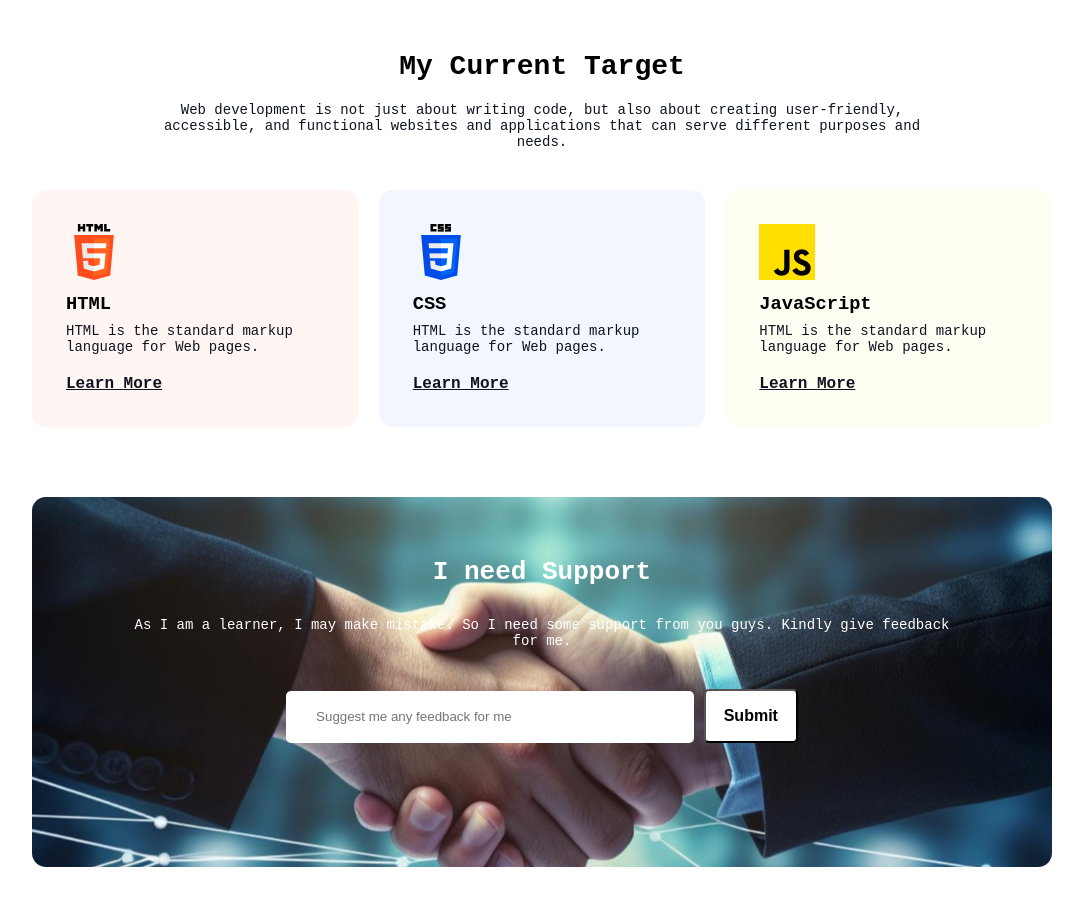
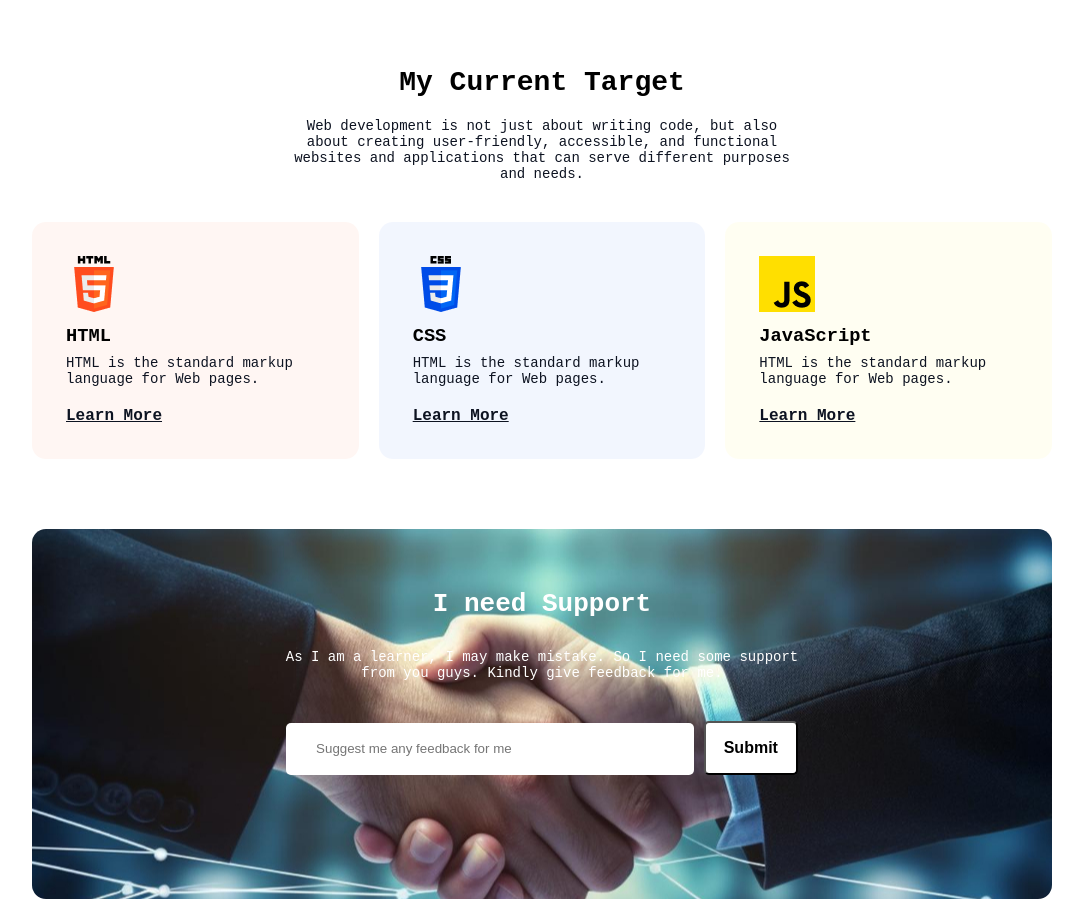
Before and after one commit to Binita-Karmakar/Assignment-One, a plain HTML site: page index.html in a window 1280 px wide. Shown: the part 2691-3592 px from the top of the page, without its empty margins (98-1181 px from the left). Drawn offline with Linux system fonts and the light colour scheme; a web font is replaced by a local one.

Commit message:
some changes added

```diff
--- a/index.html
+++ b/index.html
@@ -85,12 +85,14 @@
         </section>
         <!-- my inspiration section -->
         <section class="inspiration-section text-center">
-            <h2 class="section-title">My Inspiration</h2>
+            <div class="title-part">
+                <h2 class="section-title">My Inspiration</h2>
             <p class="section-subtitle">Web development is not just about writing code, but also about
                 creating user-friendly, accessible, and functional websites and applications that can serve
                 different
                 purposes and needs.
             </p>
+            </div>
             <div class="iframe-video">
                 <iframe width="100%" height="450" src="https://www.youtube.com/embed/DGHn2uOAVCE?si=GlOLTlGJHUad3rp0"
                     title="YouTube video player" frameborder="0"
@@ -101,11 +103,13 @@
         </section>
         <!-- my current target section -->
         <section class="inspiration-section">
+            <div class="title-part">
             <h2 class="section-title text-center">My Current Target</h2>
             <p class="section-subtitle text-center">Web development is not just about writing code, but also about
                 creating user-friendly, accessible, and functional websites and applications that can serve different
                 purposes and needs.
             </p>
+        </div>
             <div class="current-target-card">
                 <div class="html-card card-common-styles">
                     <img src="assets/html.png" alt="">
--- a/styles/developer.css
+++ b/styles/developer.css
@@ -11,6 +11,10 @@
 
 .text-center {
   text-align: center;
+}
+
+.title-part {
+  margin: 0 130px;
 }
 
 /* banner styles */
@@ -182,7 +186,7 @@ iframe {
   color: rgb(255, 255, 255);
   font-size: 14px;
   font-weight: 400;
-  margin: 14px 50px 20px;
+  margin: 14px 210px 20px;
   padding-bottom: 20px;
 }
 
```
